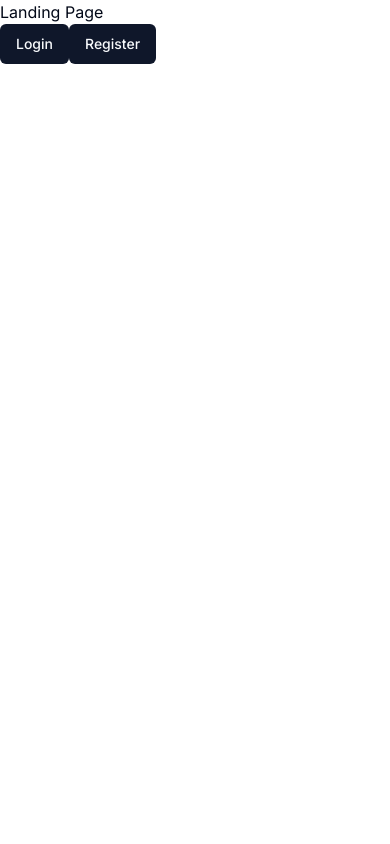
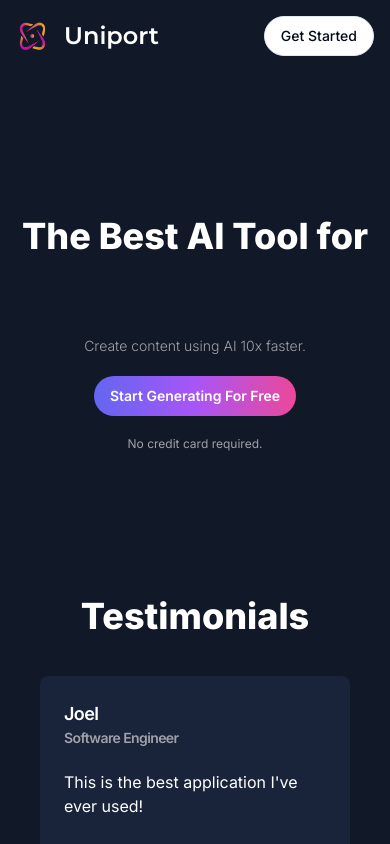
Before and after one commit to Prashant162003/Uniport-SaaS, a Next.js app: page / in a window 390 px wide. Built offline with nearby package versions, Linux system fonts and the light colour scheme; no server answers.

Commit message:
Landing Page

```diff
--- /dev/null
+++ b/app/(landing)/layout.tsx
@@ -0,0 +1,15 @@
+import { LandingContent } from "@/components/landing-content";
+import { LandingHero } from "@/components/landing-hero";
+import { LandingNavbar } from "@/components/landing-navbar";
+
+const LandingLayout = ({ children }: { children: React.ReactNode }) => {
+	return (
+		<main className="h-full bg-[#111827] overflow-auto">
+			<div className="mx-auto max-w-screen-xl h-full w-full">
+				{children}
+			</div>
+        </main>
+	);
+};
+
+export default LandingLayout;
--- a/app/(landing)/page.tsx
+++ b/app/(landing)/page.tsx
@@ -1,19 +1,16 @@
+import { LandingContent } from "@/components/landing-content";
+import { LandingHero } from "@/components/landing-hero";
+import { LandingNavbar } from "@/components/landing-navbar";
 import { Button } from "@/components/ui/button"
 import Link from "next/link"
 
 const LandingPage = () => {
   return (
-    <>
-    Landing Page
-    <div>
-      <Link href='/sign-in'>
-        <Button>Login</Button>
-      </Link>
-      <Link href='/sign-up'>
-        <Button>Register</Button>
-      </Link>
-    </div>
-    </>
-  )
+		<div className="h-full">
+			<LandingNavbar />
+			<LandingHero />
+			<LandingContent />
+		</div>
+  );
 }
 export default LandingPage
--- /dev/null
+++ b/components/landing-content.tsx
@@ -0,0 +1,64 @@
+"use client";
+
+import { Card, CardContent, CardHeader, CardTitle } from "@/components/ui/card";
+
+const testimonials = [
+	{
+		name: "Joel",
+		avatar: "J",
+		title: "Software Engineer",
+		description: "This is the best application I've ever used!",
+	},
+	{
+		name: "Antonio",
+		avatar: "A",
+		title: "Designer",
+		description: "I use this daily for generating new photos!",
+	},
+	{
+		name: "Mark",
+		avatar: "M",
+		title: "CEO",
+		description:
+			"This app has changed my life, cannot imagine working without it!",
+	},
+	{
+		name: "Mary",
+		avatar: "M",
+		title: "CFO",
+		description:
+			"The best in class, definitely worth the premium subscription!",
+	},
+];
+
+export const LandingContent = () => {
+	return (
+		<div className="px-10 pb-20">
+			<h2 className="text-center text-4xl text-white font-extrabold mb-10">
+				Testimonials
+			</h2>
+			<div className="grid grid-cols-1 sm:grid-cols-2 md:grid-cols-3 lg:grid-cols-4 gap-4">
+				{testimonials.map((item) => (
+					<Card
+						key={item.description}
+						className="bg-[#192339] border-none text-white"
+					>
+						<CardHeader>
+							<CardTitle className="flex items-center gap-x-2">
+								<div>
+									<p className="text-lg">{item.name}</p>
+									<p className="text-zinc-400 text-sm">
+										{item.title}
+									</p>
+								</div>
+							</CardTitle>
+							<CardContent className="pt-4 px-0">
+								{item.description}
+							</CardContent>
+						</CardHeader>
+					</Card>
+				))}
+			</div>
+		</div>
+	);
+};
--- /dev/null
+++ b/components/landing-hero.tsx
@@ -0,0 +1,50 @@
+"use client";
+
+import TypewriterComponent from "typewriter-effect";
+import Link from "next/link";
+import { useAuth } from "@clerk/nextjs";
+
+import { Button } from "@/components/ui/button";
+
+export const LandingHero = () => {
+	const { isSignedIn } = useAuth();
+
+	return (
+		<div className="text-white font-bold py-36 text-center space-y-5">
+			<div className="text-4xl sm:text-5xl md:text-6xl lg:text-7xl space-y-5 font-extrabold">
+				<h1>The Best AI Tool for</h1>
+				<div className="text-transparent bg-clip-text bg-gradient-to-r from-purple-400 to-pink-600">
+					<TypewriterComponent
+						options={{
+							strings: [
+								"Code Generation.",
+								"Photo Generation.",
+								"Video Generation.",
+								"Music Generation.",
+								"Conversation.",
+							],
+							autoStart: true,
+							loop: true,
+						}}
+					/>
+				</div>
+			</div>
+			<div className="text-sm md:text-xl font-light text-zinc-400">
+				Create content using AI 10x faster.
+			</div>
+			<div>
+				<Link href={isSignedIn ? "/dashboard" : "/sign-up"}>
+					<Button
+						variant="premium"
+						className="md:text-lg p-4 md:p-6 rounded-full font-semibold"
+					>
+						Start Generating For Free
+					</Button>
+				</Link>
+			</div>
+			<div className="text-zinc-400 text-xs md:text-sm font-normal">
+				No credit card required.
+			</div>
+		</div>
+	);
+};
--- /dev/null
+++ b/components/landing-navbar.tsx
@@ -0,0 +1,40 @@
+"use client";
+
+import { Montserrat } from "next/font/google";
+import Image from "next/image";
+import Link from "next/link";
+import { useAuth } from "@clerk/nextjs";
+
+import { cn } from "@/lib/utils";
+import { Button } from "@/components/ui/button";
+
+const font = Montserrat({ weight: "600", subsets: ["latin"] });
+
+export const LandingNavbar = () => {
+	const { isSignedIn } = useAuth();
+
+	return (
+		<nav className="p-4 bg-transparent flex items-center justify-between">
+			<Link href="./dashboard" className="flex items-center">
+				<div className="relative h-8 w-8 mr-4">
+					<Image fill alt="Logo" src="/logo.png" />
+				</div>
+				<h1
+					className={cn(
+						"text-2xl font-bold text-white",
+						font.className
+					)}
+				>
+					Uniport
+				</h1>
+			</Link>
+			<div className="flex items-center gap-x-2">
+				<Link href={isSignedIn ? "/dashboard" : "/sign-up"}>
+					<Button variant="outline" className="rounded-full">
+						Get Started
+					</Button>
+				</Link>
+			</div>
+		</nav>
+	);
+};
--- a/components/sidebar.tsx
+++ b/components/sidebar.tsx
@@ -69,11 +69,19 @@
   return (
 		<div className="space-y-4 py-4 flex flex-col h-full bg-[#111827] text-white">
 			<div className="px-3 py-2 flex-1">
-        <Link href="/dashboard" className="flex items-center pl-3 mb-14">
+				<Link
+					href="/dashboard"
+					className="flex items-center pl-3 mb-14"
+				>
 					<div className="relative h-8 w-8 mr-4">
 						<Image fill alt="Logo" src="/logo.png" />
 					</div>
-          <h1 className={cn("text-2xl font-bold", poppins.className)}>
+					<h1
+						className={cn(
+							"text-2xl font-bold text-white",
+							poppins.className
+						)}
+					>
 						Uniport
 					</h1>
 				</Link>
@@ -90,7 +98,9 @@
 							)}
 						>
 							<div className="flex items-center flex-1">
-                <route.icon className={cn("h-5 w-5 mr-3", route.color)} />
+								<route.icon
+									className={cn("h-5 w-5 mr-3", route.color)}
+								/>
 								{route.label}
 							</div>
 						</Link>
--- a/components/ui/button.tsx
+++ b/components/ui/button.tsx
@@ -9,7 +9,8 @@
 	{
 		variants: {
 			variant: {
-        default: "bg-primary text-primary-foreground hover:bg-primary/90",
+				default:
+					"bg-primary text-primary-foreground hover:bg-primary/90",
 				destructive:
 					"bg-destructive text-destructive-foreground hover:bg-destructive/90",
 				outline:
@@ -18,6 +19,8 @@
 					"bg-secondary text-secondary-foreground hover:bg-secondary/80",
 				ghost: "hover:bg-accent hover:text-accent-foreground",
 				link: "text-primary underline-offset-4 hover:underline",
+				premium:
+					"bg-gradient-to-r from-indigo-500 via-purple-500 to-pink-500 text-white border-0",
 			},
 			size: {
 				default: "h-10 px-4 py-2",
@@ -31,7 +34,7 @@
 			size: "default",
 		},
 	}
-)
+);
 
 export interface ButtonProps
   extends React.ButtonHTMLAttributes<HTMLButtonElement>,
--- a/package.json
+++ b/package.json
@@ -24,6 +24,7 @@
     "react-hook-form": "^7.51.0",
     "tailwind-merge": "^2.2.1",
     "tailwindcss-animate": "^1.0.7",
+    "typewriter-effect": "^2.21.0",
     "zod": "^3.22.4"
   },
   "devDependencies": {
```
Also changed, not shown: 1 other file (tests, documents, lock files or other folders). Lines whose indentation alone changed are shown as unchanged.
